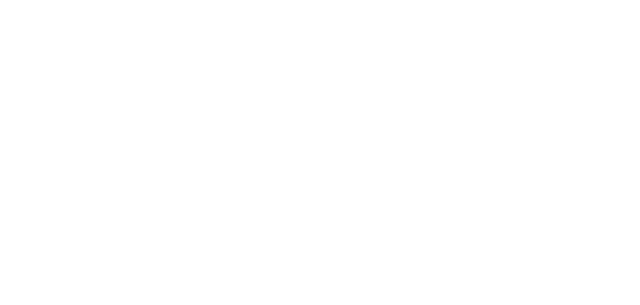
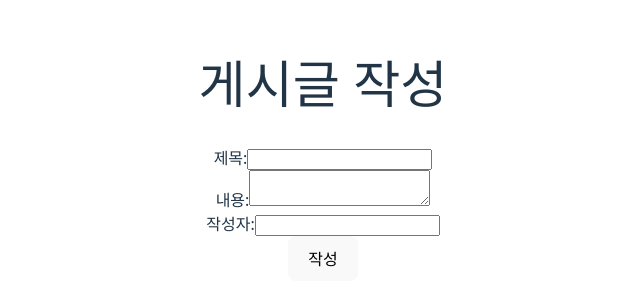
Before and after one commit to GoodleaF/kjy_test_frontend, a Vue app: page /register in a window 1280 px wide. Before the commit this address had no page. Shown: the part 249-554 px from the top of the page, without its empty margins (317-957 px from the left). Built offline with nearby package versions, Linux system fonts and the light colour scheme.

Commit message:
게시글 작성 페이지 분리

```diff
--- a/src/pages/MainPage.vue
+++ b/src/pages/MainPage.vue
@@ -9,22 +9,8 @@
         </li>
       </ul>
       <hr />
-      <h2>게시글 작성</h2>
-      <form @submit.prevent="registerBoard">
-        <div>
-          <label for="title">제목:</label>
-          <input type="text" id="title" v-model="newBoard.title" required />
-        </div>
-        <div>
-          <label for="content">내용:</label>
-          <textarea id="content" v-model="newBoard.content" required></textarea>
-        </div>
-        <div>
-          <label for="writer">작성자:</label>
-          <input type="text" id="writer" v-model="newBoard.writer" required />
-        </div>
-        <button type="submit">작성</button>
-      </form>
+      <router-link to="/register">게시글 작성하기</router-link>
+
     </div>
   </template>
 
@@ -60,18 +46,6 @@
         } catch (error) {
           console.error('Error fetching boards:', error);
         }
-      },
-      async registerBoard() {
-        try {
-          await api.post('/board/register', this.newBoard);
-          alert('게시글 작성 완료');
-          this.fetchBoards();
-          this.newBoard.title = '';
-          this.newBoard.content = '';
-          this.newBoard.writer = '';
-        } catch (error) {
-          console.error('작성 실패:', error);
-        }
       }
     }
   };
--- /dev/null
+++ b/src/pages/RegisterPage.vue
@@ -0,0 +1,52 @@
+<template>
+    <div class="register-page">
+      <h1>게시글 작성</h1>
+      <form @submit.prevent="registerBoard">
+        <div>
+          <label for="title">제목:</label>
+          <input type="text" id="title" v-model="board.title" required />
+        </div>
+        <div>
+          <label for="content">내용:</label>
+          <textarea id="content" v-model="board.content" required></textarea>
+        </div>
+        <div>
+          <label for="writer">작성자:</label>
+          <input type="text" id="writer" v-model="board.writer" required />
+        </div>
+        <button type="submit">작성</button>
+      </form>
+    </div>
+  </template>
+
+  <script>
+  import api from '@/api';
+
+  export default {
+    name: "RegisterPage",
+    data() {
+      return {
+        board: {
+          title: "",
+          content: "",
+          writer: ""
+        }
+      };
+    },
+    methods: {
+      async registerBoard() {
+        try {
+          await api.post("/board/register", this.board);
+          alert("게시글 등록 완료");
+          this.$router.push("/");
+        } catch (error) {
+          console.error("작성 실패:", error);
+          alert("게시글 등록에 실패했습니다. 다시 시도해주세요.");
+        }
+      }
+    }
+  };
+  </script>
+
+  <style scoped>
+  </style>
```
Also changed, not shown: src/router/index.js (+7 -1 lines).
